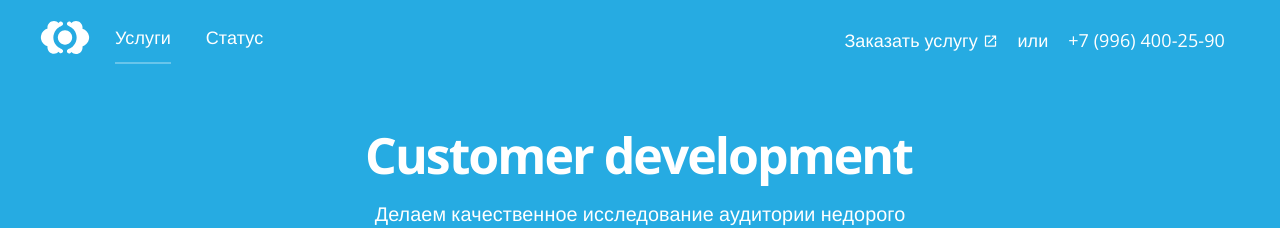
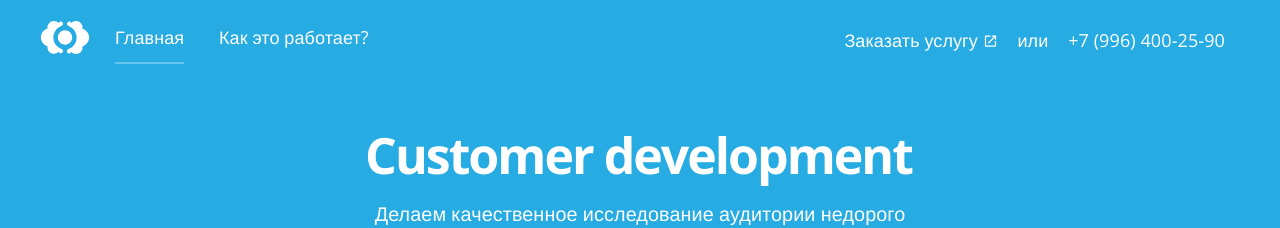
Before and after one commit to RakhimyanTim/digital-marketing.github.io, a Jekyll site: the page built from index.html, in a window 1280 px wide. Shown: the top 228 px of the page. Built offline with Jekyll 4.4.1, drawn with Linux system fonts in a browser that asks for light colours; nearby versions of some CDN libraries.

Commit message:
Updated '_data/navigation.yml' via CloudCannon

```diff
--- a/_data/navigation.yml
+++ b/_data/navigation.yml
@@ -1,4 +1,4 @@
-- name: Услуги
+- name: Главная
   link: /
-- name: Статус
-  link: /status/
+- name: Как это работает?
+  link: /howitworks/
```
